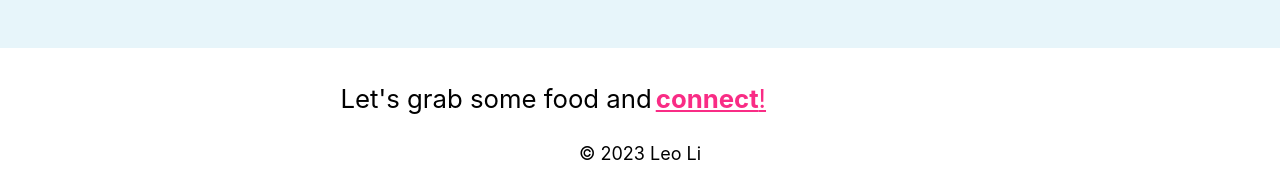
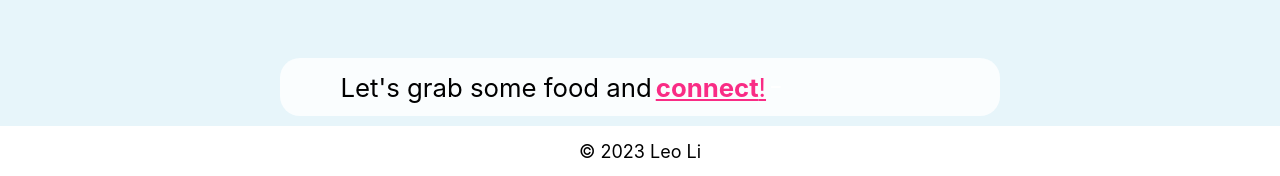
Before and after one commit to leowjli/leo-portfolio, a React (Create React App) app: page /ezpark in a window 1280 px wide. Shown: the part 4898-5074 px from the top of the page. Built offline with nearby package versions, Linux system fonts and the light colour scheme.

Commit message:
changed prj to card form + css

```diff
--- a/src/components/EZParkCard.js
+++ b/src/components/EZParkCard.js
@@ -3,7 +3,8 @@ import { Link } from "react-router-dom";
 
   export default function EZParkCard() {
     return (
-        <section className="ezpark">
+      <section className="card">
+        <div className="ezpark">
           <div className="img">
             <Link to="/EZPark">
               <img className="logo" src="/img/EZ Park Thumbnail.png" alt="EZ Park Project Thumbnail"/>
@@ -15,6 +16,7 @@ import { Link } from "react-router-dom";
           <div className="desc">
             <h2><Link to="/EZPark">EZ Park</Link></h2>
           </div>
-        </section>
+        </div>
+      </section>
     );
   }
--- a/src/components/GenZCard.js
+++ b/src/components/GenZCard.js
@@ -3,7 +3,8 @@ import { Link } from "react-router-dom";
 
   export default function GenZCard() {
     return (
-        <section className="genz">
+      <section className="card">
+      <div className="genz">
         <div className="img">
           <Link to="https://keeping-up-with-gen-zs.web.app/">
             <img className="logo" src="/img/keepingUpWithGenZs.png" alt="Keeping Up With Gen Zs Project Thumbnail"/>
@@ -14,6 +15,8 @@ import { Link } from "react-router-dom";
         </div>
         <div className="desc">
           <h2><Link to="https://keeping-up-with-gen-zs.web.app/">Keeping Up With Gen Zs</Link></h2>
+          <p></p>
+        </div>
         </div>
       </section>
     );
--- a/src/components/MeyeCard.js
+++ b/src/components/MeyeCard.js
@@ -3,7 +3,8 @@ import { Link } from "react-router-dom";
 
   export default function MeyeCard() {
     return (
-      <section className="meye">
+      <section className="card">
+        <div className="meye">
           <div className="img">
             <Link to="https://myearthyourearth.webflow.io/" target="_blank">
             <img className="logo" src="/img/MEYE Thumbnail.png" alt="my earth your earth website Thumbnail" />
@@ -16,6 +17,7 @@ import { Link } from "react-router-dom";
           <div className="desc">
               <h2><Link to="https://myearthyourearth.com/" target="_blank" >My Earth Your Earth</Link></h2>
           </div>
+        </div>
       </section>
     );
   }
--- a/src/css/style.css
+++ b/src/css/style.css
@@ -73,9 +73,10 @@ a, button {
 }
 
 .footer {
+  display: flex;
+  flex-direction: column;
+  align-items: center;
   text-align: center;
-  background-color: white;
-  padding: 15px 0;
   margin-top: auto;
 }
 
@@ -84,6 +85,11 @@ a, button {
   flex-direction: column;
   align-items: center;
   justify-content: center;
+  background-color: rgba(255, 255, 255, 0.8);
+  padding: 10px 60px;
+  margin: 10px 30px;
+  border-radius: 20px;
+  max-width: 800px;
 }
 
 .connect h3 {
@@ -128,6 +134,7 @@ a, button {
   display: flex;
   list-style: none;
   padding: 0;
+  margin: 6px 0;
 }
 
 .socials-items {
@@ -158,9 +165,10 @@ a, button {
 }
 
 .cr {
+  background-color: white;
   width: 100%;
   font-size: 10px;
-  padding-top: 10px;
+  padding: 15px;
 }
 
 article, h1, h3, h5 {
@@ -199,11 +207,26 @@ article, h1, h3, h5 {
   flex-direction: column;
   align-items: center;
   justify-content: space-evenly;
+  margin: 0 15px 40px;
 }
 
 .work a {
   text-decoration: none;
   color: black;
+}
+
+.card {
+  background-color: white;
+  padding: 10px;
+  margin: 15px;
+  border-radius: 20px;
+  box-shadow: rgba(149, 157, 165, 0.2) 0px 8px 24px;
+  transition: 0.3s;
+}
+
+.card:hover {
+  box-shadow: rgba(0, 0, 0, 0.35) 0px 5px 15px;
+  transform: translate(0, -10px);
 }
 
 .ezpark, .meye, .genz {
@@ -226,6 +249,8 @@ article, h1, h3, h5 {
 .logo {
   display: block;
   width: 100%;
+  border-radius: 20px 20px 0 0;
+  border: solid 2px white;
 }
 
 .text {
@@ -242,6 +267,7 @@ article, h1, h3, h5 {
   color: #e7f5fa;
   opacity: 0;
   transition: opacity 0.5s;
+  border-radius: 20px 20px 0 0;
 }
 
 .text > * {
@@ -783,6 +809,10 @@ iframe {
     flex-direction: row;
   }
 
+  .card {
+    margin: 5px;
+  }
+
   .ezpark, .meye, .genz {
     padding: 5px;
   }
```
Lines whose indentation alone changed are shown as unchanged.
